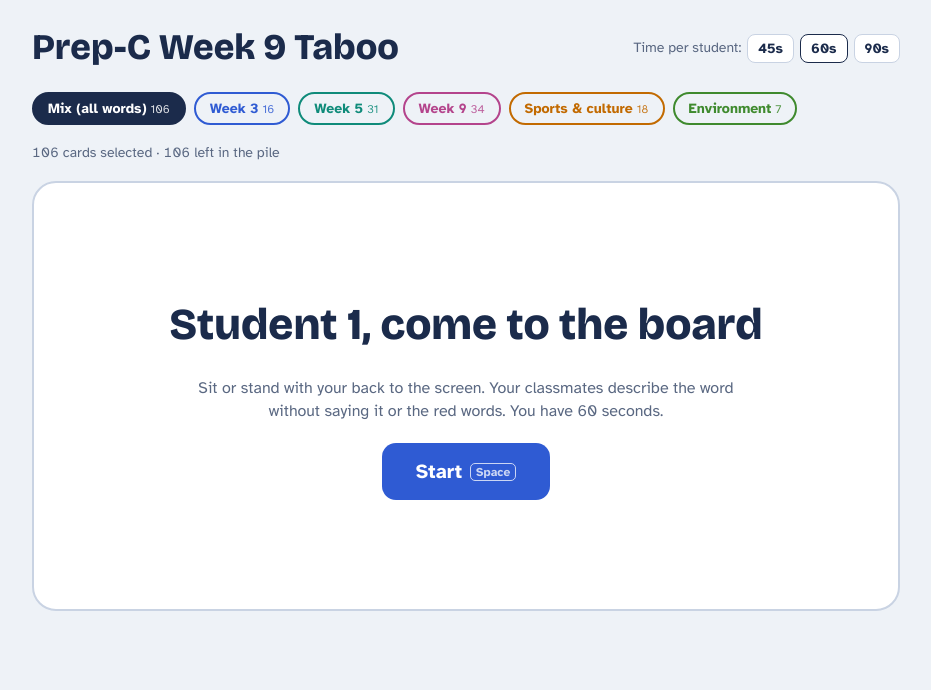
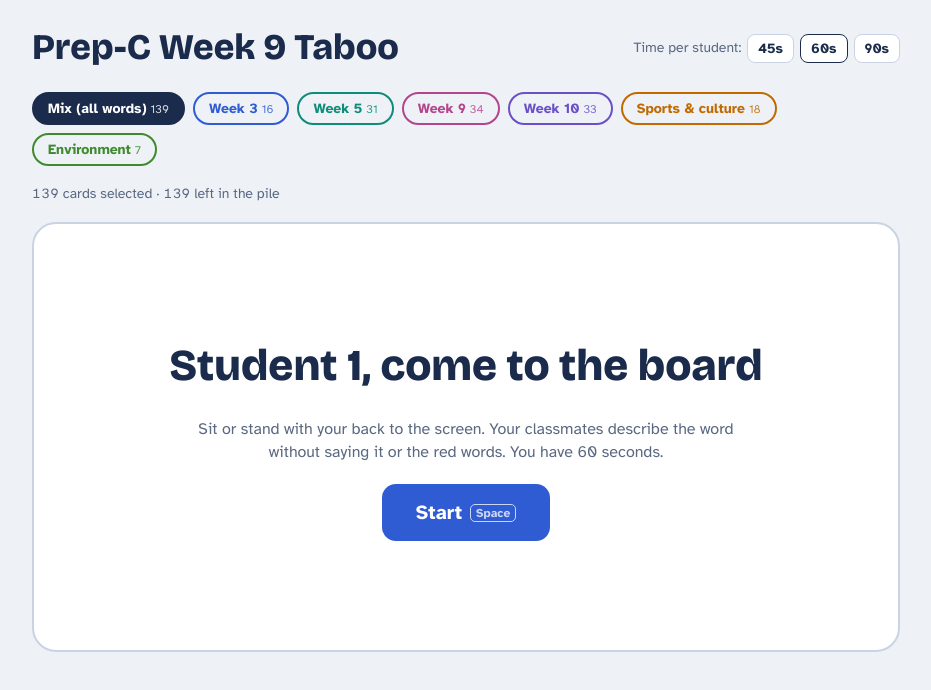
Before and after one commit to zynpoztrk2-wq/zeynepsenaozturk.github.io, a plain HTML site: page prep-c-week-9-taboo/index.html in a window 1280 px wide. Shown: the whole page, without its empty margins (174-1105 px from the left). Drawn offline with nearby package versions, Linux system fonts and the light colour scheme.

Commit message:
Taboo: add Week 10 deck (33 cards)
Co-Authored-By: Claude Opus 5.5 <noreply@anthropic.com>
Claude-Session: https://claude.ai/code/session_01TqqCgikG65pnAVzqG82jCX

```diff
--- a/prep-c-week-9-taboo/index.html
+++ b/prep-c-week-9-taboo/index.html
@@ -11,7 +11,7 @@
   --bg:#EEF2F7; --ink:#1B2B4B; --muted:#5A6882; --card:#FFFFFF; --line:#C9D3E3;
   --accent:#2F5BD3; --accent-ink:#FFFFFF;
   --good:#0F8B6A; --good-soft:#D5F1E7; --bad:#D23B3B; --bad-soft:#FBE0E0; --warn:#C27A00;
-  --w3:#2F5BD3; --w5:#0F8B7A; --w9:#B4448C; --sp:#C26A00; --env:#3F8A2E;
+  --w3:#2F5BD3; --w5:#0F8B7A; --w9:#B4448C; --w10:#6A4FC9; --sp:#C26A00; --env:#3F8A2E;
   --display:"Bricolage Grotesque","Segoe UI",system-ui,sans-serif;
   --body:"Atkinson Hyperlegible","Segoe UI",system-ui,sans-serif;
 }
@@ -21,7 +21,7 @@
     --bg:#111827; --ink:#E6ECF7; --muted:#9AA7BF; --card:#1B2436; --line:#2E3A52;
     --accent:#7B9DF4; --accent-ink:#0E1422;
     --good:#3CC29A; --good-soft:#163A30; --bad:#F07070; --bad-soft:#3D1D22; --warn:#F2B04A;
-    --w3:#7B9DF4; --w5:#3CC2AE; --w9:#E07DBE; --sp:#F2A54A; --env:#7CCB63;
+    --w3:#7B9DF4; --w5:#3CC2AE; --w9:#E07DBE; --w10:#A894F2; --sp:#F2A54A; --env:#7CCB63;
   }
 }
 :root[data-theme="dark"]{
@@ -29,7 +29,7 @@
   --bg:#111827; --ink:#E6ECF7; --muted:#9AA7BF; --card:#1B2436; --line:#2E3A52;
   --accent:#7B9DF4; --accent-ink:#0E1422;
   --good:#3CC29A; --good-soft:#163A30; --bad:#F07070; --bad-soft:#3D1D22; --warn:#F2B04A;
-  --w3:#7B9DF4; --w5:#3CC2AE; --w9:#E07DBE; --sp:#F2A54A; --env:#7CCB63;
+  --w3:#7B9DF4; --w5:#3CC2AE; --w9:#E07DBE; --w10:#A894F2; --sp:#F2A54A; --env:#7CCB63;
 }
 *{box-sizing:border-box}
 body{margin:0;background:var(--bg);color:var(--ink);font-family:var(--body);line-height:1.45}
@@ -196,6 +196,41 @@ const DECKS = [
     ["nervous",["anxious","worried","scared","exam"]],
     ["unsure",["sure","certain","know","doubt"]]
   ]},
+  {id:"w10", label:"Week 10", color:"--w10", cards:[
+    ["riot",["violent","protest","angry","police"]],
+    ["range",["variety","from","to","different"]],
+    ["election",["vote","president","choose","politics"]],
+    ["protest",["demonstrate","against","street","march"]],
+    ["censorship",["ban","media","control","freedom"]],
+    ["monitor",["watch","check","screen","observe"]],
+    ["offensive",["rude","insulting","upset","attack"]],
+    ["bullying",["school","hurt","weak","bully"]],
+    ["liberal",["open-minded","free","politics","conservative"]],
+    ["oppress",["control","cruel","power","freedom"]],
+    ["anonymous",["name","unknown","secret","identity"]],
+    ["hate speech",["hate","words","insult","online"]],
+    ["advocate",["support","speak","lawyer","rights"]],
+    ["speak out",["speak up","opinion","brave","publicly"]],
+    ["complicated",["complex","difficult","easy","simple"]],
+    ["prohibit",["ban","forbid","not allowed","law"]],
+    ["extremist",["radical","extreme","violent","ideas"]],
+    ["disapprove",["dislike","approve","agree","wrong"]],
+    ["vast",["huge","big","large","area"]],
+    ["track",["follow","path","location","record"]],
+    ["consent",["permission","agree","allow","yes"]],
+    ["network",["connect","internet","social","system"]],
+    ["leaked",["secret","information","water","revealed"]],
+    ["record",["write","save","data","video"]],
+    ["act",["law","government","perform","theatre"]],
+    ["abuse",["misuse","power","cruel","hurt"]],
+    ["sacrifice",["give up","lose","important","for"]],
+    ["invade",["enter","army","privacy","force"]],
+    ["surveillance",["watch","camera","police","monitor"]],
+    ["investigate",["look into","police","research","find out"]],
+    ["contradiction",["opposite","contradict","say","true"]],
+    ["convenience",["easy","comfortable","store","useful"]],
+    ["interfere with",["get in the way","stop","involve","disturb"]]
+  ]},
   {id:"sp", label:"Sports & culture", color:"--sp", cards:[
     ["highly",["very","much","recommend","high"]],
     ["annual",["year","every","once","event"]],
```
Also changed, not shown: index.html (+1 -1 lines), vocab-taboo/index.html (+38 -3 lines).
